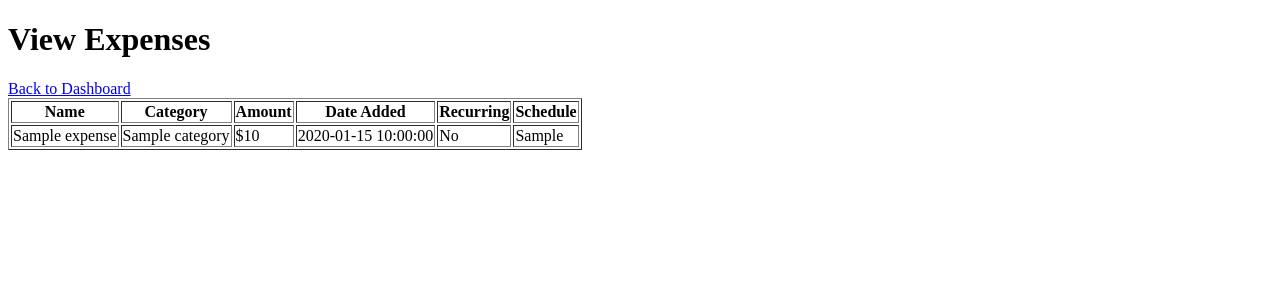
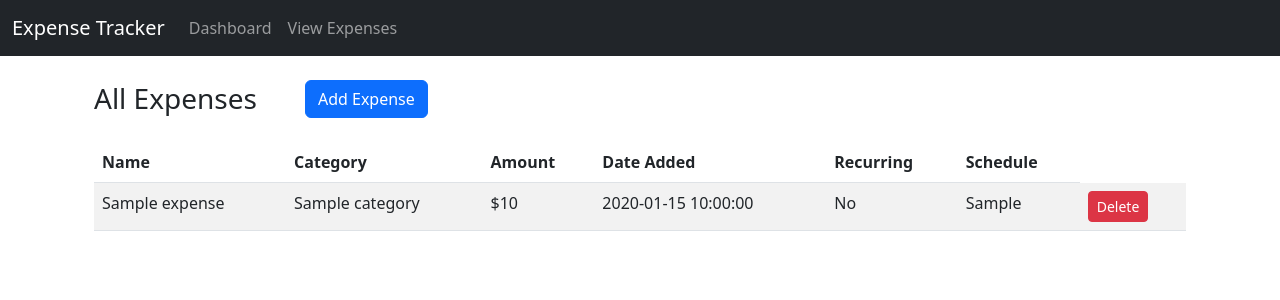
Before and after one commit to anthonyouch/expense-tracker, a Flask app: template templates/view_expenses.html in a window 1280 px wide. Shown: the top 300 px of the page. Run offline with Flask 3, Linux system fonts and the light colour scheme; the template is opened without the code that fills it: most values are stand-ins (such as "Sample title", 1, 10 or a date in 2020).

Commit message:
feat: add view-expenses page to display all expenses
- Create new `view_expenses.html` with a Bootstrap-styled table

```diff
--- a/app.py
+++ b/app.py
@@ -72,7 +72,10 @@ def delete_expense_route(expense_id):
         delete_expense(expense_id)  # Call the function from db_storage.py
     except Exception as e:
         print(f"Error deleting expense: {e}")
-    return redirect("/")
+
+    # Get the "next" page from the form (defaults to "/" if none provided)
+    next_page = request.form.get("next_page", "/")
+    return redirect(next_page)
 
 
 @app.route("/process-recurring", methods=["POST"])
--- a/db_storage.py
+++ b/db_storage.py
@@ -98,7 +98,7 @@ def read_expenses(db_name="expenses.db"):
                 "id": row[0],
                 "name": row[1],
                 "category": row[2],
-                "amount": row[3],
+                "amount": float(row[3]),
                 "date_added": row[4],
                 "recurring": row[5],
                 "recurring_schedule": row[6],
--- a/templates/base.html
+++ b/templates/base.html
@@ -20,7 +20,7 @@
                         <a class="nav-link" href="/">Dashboard</a>
                     </li>
                     <li class="nav-item">
-                        <a class="nav-link" href="/expenses">View Expenses</a>
+                        <a class="nav-link" href="/view-expenses">View Expenses</a>
                     </li>
                 </ul>
             </div>
--- a/templates/view_expenses.html
+++ b/templates/view_expenses.html
@@ -1,14 +1,17 @@
-<!DOCTYPE html>
-<html lang="en">
-<head>
-    <meta charset="UTF-8">
-    <meta name="viewport" content="width=device-width, initial-scale=1.0">
-    <title>Expense Tracker - View Expenses</title>
-</head>
-<body>
-    <h1>View Expenses</h1>
-    <a href="{{ url_for('dashboard') }}">Back to Dashboard</a>
-    <table border="1">
+{% extends "base.html" %}
+
+{% block content %}
+<div class="container mt-4">
+    <div class="d-flex align-items-center my-4">
+        <h3 class="mb-0">All Expenses</h3>
+        <a href="#" class="btn btn-primary ms-5" data-bs-toggle="modal" data-bs-target="#addExpenseModal">
+            Add Expense
+        </a>
+    </div>
+
+    {% if expenses %}
+    <div class="table-responsive">
+        <table class="table table-striped">
             <thead>
                 <tr>
                     <th>Name</th>
@@ -28,9 +31,23 @@
                     <td>{{ expense.date_added }}</td>
                     <td>{{ 'Yes' if expense.recurring else 'No' }}</td>
                     <td>{{ expense.recurring_schedule or 'N/A' }}</td>
+                    <td>
+                        <form action="{{ url_for('delete_expense_route', expense_id=expense.id) }}" method="post" style="display:inline;">
+                            <input type="hidden" name="next_page" value="/view-expenses">
+                            <button type="submit" class="btn btn-danger btn-sm"
+                                    onclick="return confirm('Are you sure you want to delete this expense?');">
+                                Delete
+                            </button>
+                        </form>
+
+                    </td>
                 </tr>
                 {% endfor %}
             </tbody>
         </table>
-</body>
-</html>
+    </div>
+    {% else %}
+    <p>No expenses found.</p>
+    {% endif %}
+</div>
+{% endblock %}
```
Also changed, not shown: templates/index.html (+5 -2 lines). Lines whose indentation alone changed are shown as unchanged.
